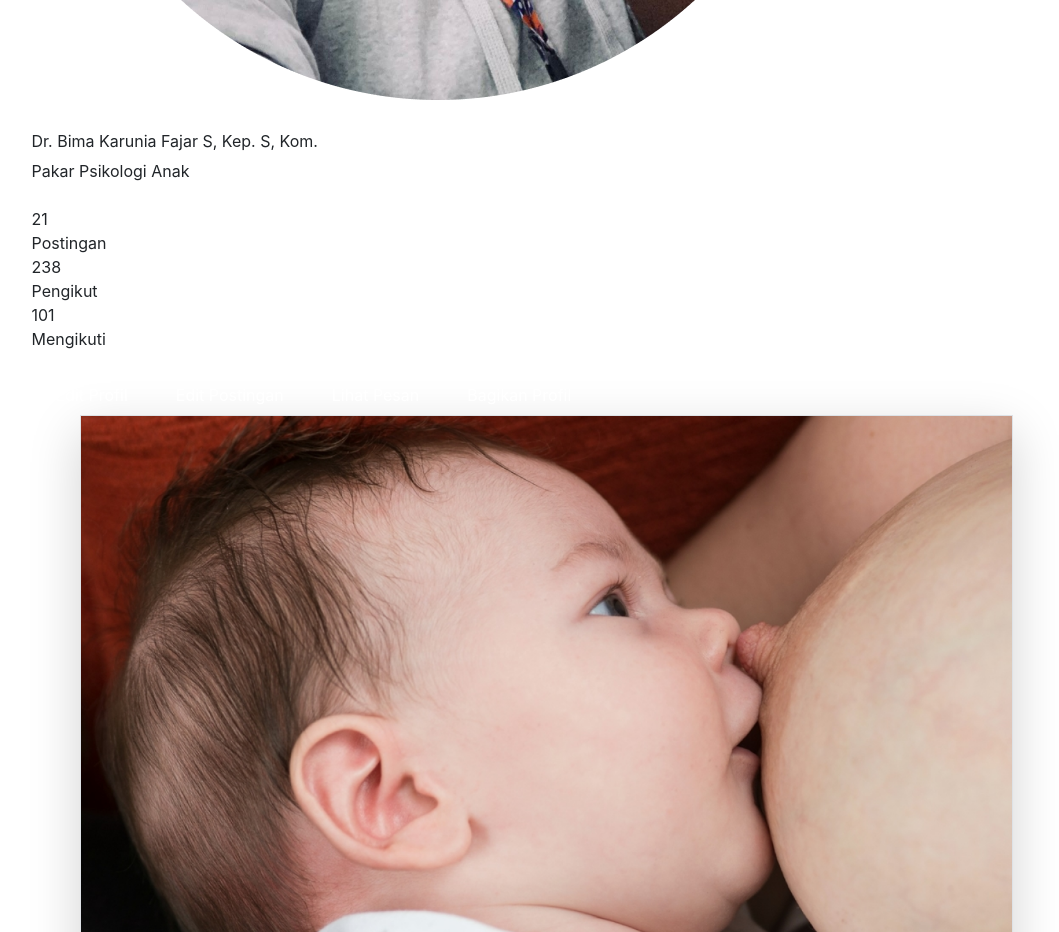
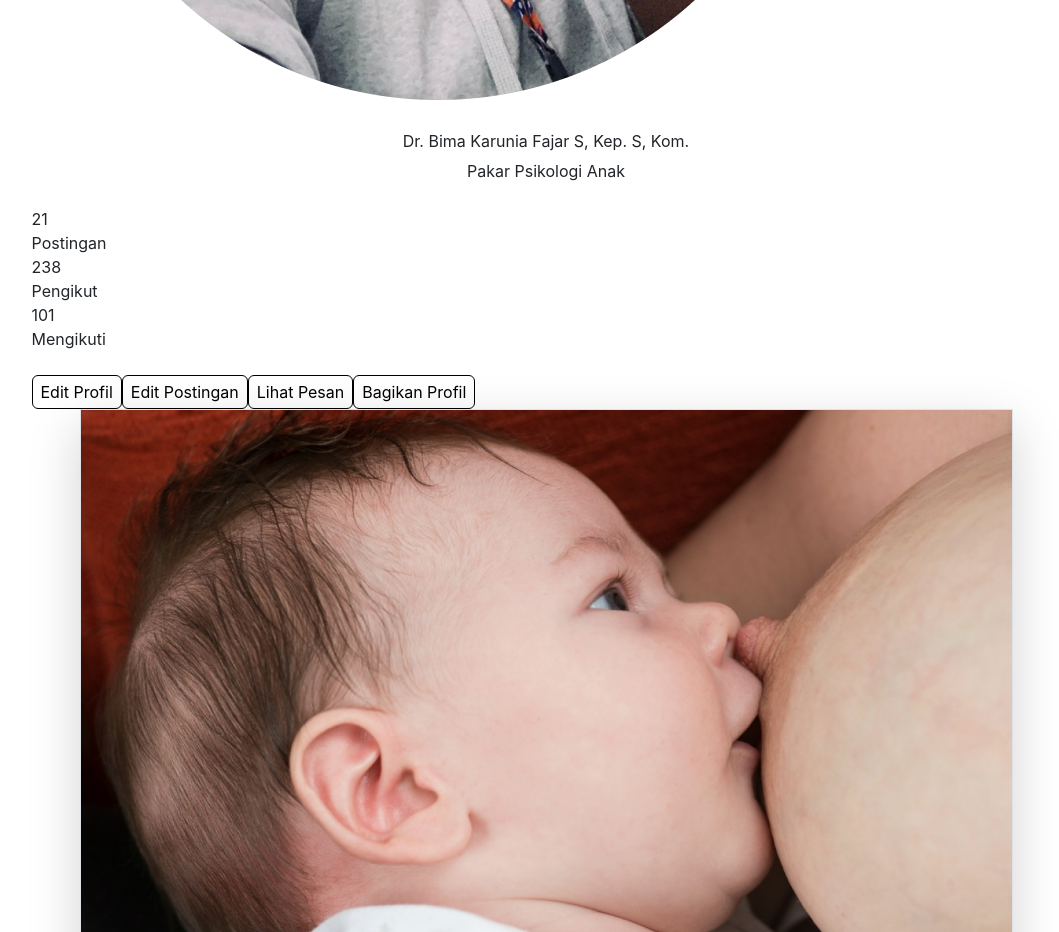
Before and after one commit to hasbihz24/HiBund-fe, a React (Vite) app in the folder HiBund-app/: page /profil in a window 1280 px wide. Shown: the part 1400-2332 px from the top of the page, without its empty margins (94-1153 px from the left). Built offline with nearby package versions, Linux system fonts and the light colour scheme.

Commit message:
membuat profil

```diff
--- a/HiBund-app/src/Pages/profil.jsx
+++ b/HiBund-app/src/Pages/profil.jsx
@@ -105,50 +105,52 @@ function App() {
     return (
         <div className="bg-white">
             <main className="container mx-auto py-12">
-                <section className="flex flex-col items-center">
-                    <img src={imgchild11} alt='banner' className='w-full h-80 object-cover' />
-                    <div className="absolute bottom-12 flex flex-col items-center w-full">
+                <section className="flex flex-col items-center relative">
+                    <img src={imgchild11} alt='banner' className='w-full h-48 md:h-80 object-cover' />
+                    <div className="absolute top-[200px] md:top-[280px] flex flex-col items-center w-full">
                         <img
-                            className="w-24 h-24 rounded-full border-4 border-white"
+                            className="w-20 h-20 md:w-24 md:h-24 rounded-full border-4 border-white"
                             src={imgprofil}
                             alt="profile"
                         />
-                        <h2 className="text-2xl font-bold my-2">Dr. Bima Karunia Fajar S, Kep. S, Kom.</h2>
-                        <p className="text-gray-500 mb-4">Pakar Psikologi Anak</p>
-                        <div className="flex space-x-8 mb-4">
+                        <h2 className="text-xl md:text-2xl font-bold my-2 text-center">Dr. Bima Karunia Fajar S, Kep. S, Kom.</h2>
+                        <p className="text-gray-500 mb-4 text-center">Pakar Psikologi Anak</p>
+                        <div className="flex space-x-4 md:space-x-8 mb-4">
                             <div className="flex flex-col items-center">
-                                <span className="text-3xl font-bold">21</span>
+                                <span className="text-2xl md:text-3xl font-bold">21</span>
                                 <p className="text-gray-500">Postingan</p>
                             </div>
+                            <div className="border-r border-gray-300 h-12"></div> {/* Garis pemisah */}
                             <div className="flex flex-col items-center">
-                                <span className="text-3xl font-bold">238</span>
+                                <span className="text-2xl md:text-3xl font-bold">238</span>
                                 <p className="text-gray-500">Pengikut</p>
                             </div>
+                            <div className="border-r border-gray-300 h-12"></div> {/* Garis pemisah */}
                             <div className="flex flex-col items-center">
-                                <span className="text-3xl font-bold">101</span>
+                                <span className="text-2xl md:text-3xl font-bold">101</span>
                                 <p className="text-gray-500">Mengikuti</p>
                             </div>
                         </div>
-                        <div className="flex space-x-4">
-                            <button className="bg-gray-400 hover:bg-pink-500 text-white font-bold py-2 px-4 rounded">
+                        <div className="flex flex-wrap justify-center space-x-2 md:space-x-4">
+                            <button className="bg-slate-50 border border-black hover:bg-pink-500 text-black font-bold py-1 px-2 md:py-2 md:px-4 rounded">
                                 Edit Profil
                             </button>
-                            <button className="bg-gray-400 hover:bg-pink-500 text-white font-bold py-2 px-4 rounded">
+                            <button className="bg-slate-50 border border-black hover:bg-pink-500 text-black font-bold py-1 px-2 md:py-2 md:px-4 rounded">
                                 Edit Postingan
                             </button>
-                            <button className="bg-gray-400 hover:bg-pink-500 text-white font-bold py-2 px-4 rounded">
+                            <button className="bg-slate-50 border border-black hover:bg-pink-500 text-black font-bold py-1 px-2 md:py-2 md:px-4 rounded">
                                 Lihat Pesan
                             </button>
-                            <button className="bg-gray-400 hover:bg-pink-500 text-white font-bold py-2 px-4 rounded">
+                            <button className="bg-slate-50 border border-black hover:bg-pink-500 text-black font-bold py-1 px-2 md:py-2 md:px-4 rounded">
                                 Bagikan Profil
                             </button>
                         </div>
                     </div>
                 </section>
 
-                    <section className="px-4 mt-80 md:px-0">
+                <section className="px-4 mt-40 md:mt-80 md:px-0">
                     <FiturCard cards={cards} />
-                   </section>
+                </section>
             </main>
         </div>
     );
```
